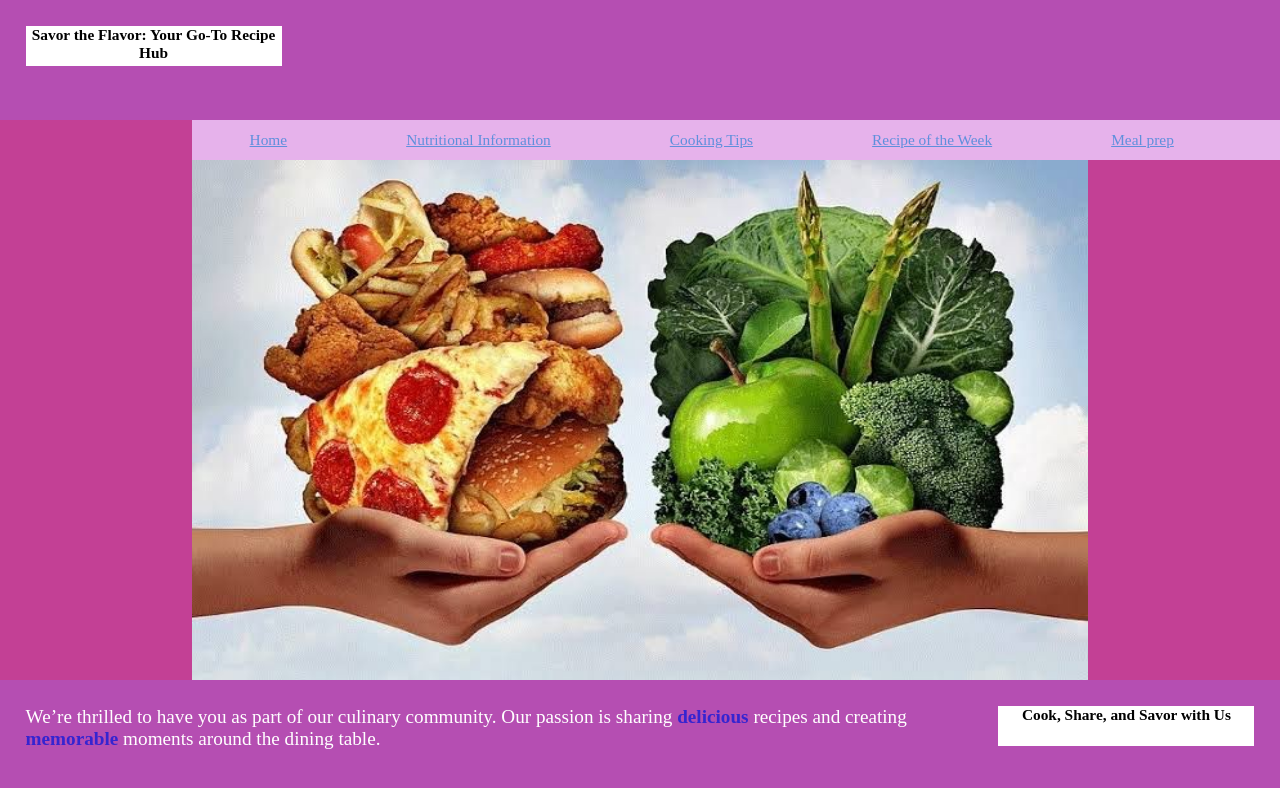
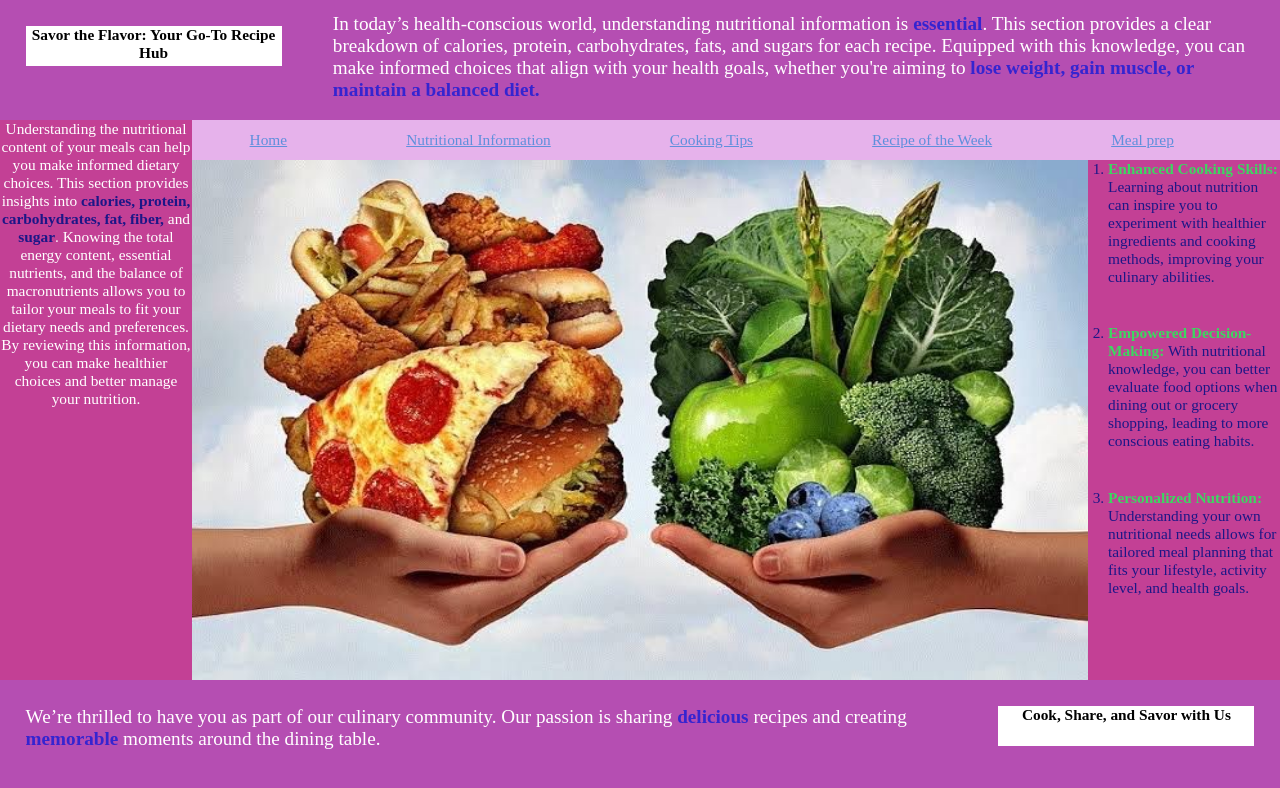
Before and after one commit to DAVAdjjjan/webDAVAdjann, a plain HTML site: page lab1/src/Nutritional_Info.html in a window 1280 px wide. Drawn offline with Linux system fonts and the light colour scheme.

Commit message:
full mamamia

```diff
--- a/lab1/src/Nutritional_Info.html
+++ b/lab1/src/Nutritional_Info.html
@@ -11,12 +11,19 @@
         <h2>Savor the Flavor: Your Go-To Recipe Hub</h2>
     </div>
 
-    <p>
+    <p> In today’s health-conscious world, understanding nutritional information is <b> essential</b>.
+        This section provides a clear breakdown of calories, protein, carbohydrates, fats, and sugars for each recipe.
+        Equipped with this knowledge, you can make informed choices that align with your health goals,
+        whether you're aiming to <b>lose weight, gain muscle, or maintain a balanced diet.</b>
     </p>
 </div>
 
 <div class="block2">
-    <p>
+    <p>Understanding the nutritional content of your meals can help you make informed dietary choices.
+       This section provides insights into <b>calories, protein, carbohydrates, fat, fiber,</b> and <b>sugar</b>.
+       Knowing the total energy content, essential nutrients, and the balance of macronutrients allows you to tailor
+       your meals to fit your dietary needs and preferences. By reviewing this information, you can make healthier choices
+       and better manage your nutrition.
     </p>
 </div>
 
@@ -37,13 +44,15 @@
 
 <div class="block5">
     <ol>
-
+        <li><b>Enhanced Cooking Skills:</b> Learning about nutrition can inspire you to experiment with healthier ingredients and cooking methods, improving your culinary abilities.</li>
+        <li><b>Empowered Decision-Making:</b> With nutritional knowledge, you can better evaluate food options when dining out or grocery shopping, leading to more conscious eating habits.</li>
+        <li><b>Personalized Nutrition:</b> Understanding your own nutritional needs allows for tailored meal planning that fits your lifestyle, activity level, and health goals.</li>
     </ol>
 </div>
 
 <div class="block6">
     <p>We’re thrilled to have you as part of our culinary community.
-    Our passion is sharing <b>delicious</b> recipes and creating <b>memorable</b> moments around the dining table.
+       Our passion is sharing <b>delicious</b> recipes and creating <b>memorable</b> moments around the dining table.
     </p>
     <div id="y">
         <h2>Cook, Share, and Savor with Us</h2>
```
Also changed, not shown: lab1/src/Cooking_Tips.html (+3 -3 lines), lab1/src/index.html (indentation only), lab1/src/meal_prep.html (indentation only).
